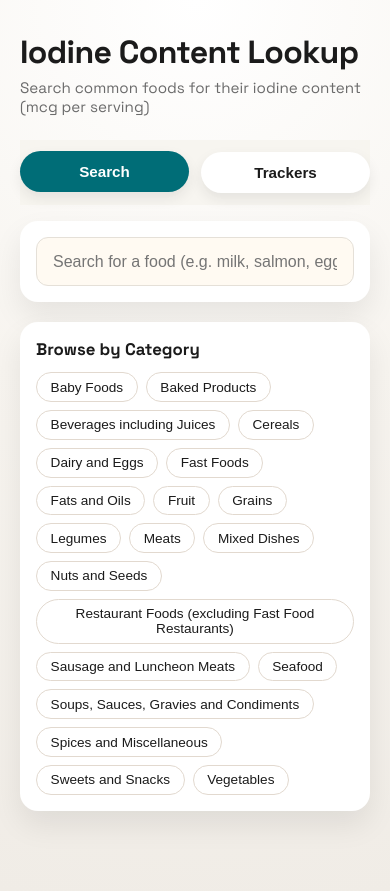
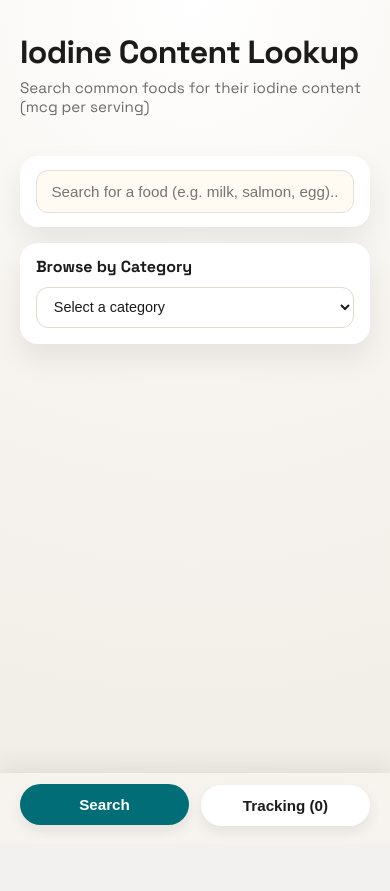
Before and after one commit to elcap123/lid_lookup, a Flask app: page / in a window 390 px wide. After the commit the page ends 829 px from the top, so only its background shows below. Run offline with Flask 3, Linux system fonts and the light colour scheme; data comes from the database, SQL or seed files in the repository; data that the repository does not hold is empty.

Commit message:
mobile UX improvements

```diff
--- a/static/style.css
+++ b/static/style.css
@@ -42,20 +46,23 @@ header h1 {
 }
 
 main {
-    padding: 0 1.25rem 5rem;
+    padding: 0 1.25rem 6.5rem;
     max-width: 960px;
     margin: 0 auto;
 }
 
 .tab-bar {
-    position: sticky;
-    top: 0;
+    position: fixed;
+    bottom: 0;
+    left: 0;
+    right: 0;
     display: flex;
     gap: 0.75rem;
-    background: rgba(247, 244, 239, 0.9);
+    background: rgba(247, 244, 239, 0.95);
     backdrop-filter: blur(6px);
-    padding: 0.75rem 0;
-    z-index: 5;
+    padding: 0.75rem 1.25rem 1.1rem;
+    z-index: 10;
+    box-shadow: 0 -10px 20px rgba(0, 0, 0, 0.06);
 }
 
 .tab-btn {
@@ -89,15 +96,15 @@ main {
 
 .search-container {
     background: var(--surface);
-    padding: 1rem;
+    padding: 0.85rem 1rem;
     border-radius: var(--radius);
     box-shadow: var(--shadow);
 }
 
 #search-input {
     width: 100%;
-    padding: 0.9rem 1rem;
-    font-size: 1rem;
+    padding: 0.75rem 0.9rem;
+    font-size: 0.95rem;
     border: 1px solid #e5e0d8;
     border-radius: 12px;
     outline: none;
@@ -110,39 +117,26 @@ main {
 }
 
 .categories {
-    margin-top: 1.25rem;
+    margin-top: 1rem;
     background: var(--surface);
     border-radius: var(--radius);
-    padding: 1rem;
+    padding: 0.85rem 1rem 1rem;
     box-shadow: var(--shadow);
 }
 
 .categories h2 {
-    font-size: 1.05rem;
-    margin-bottom: 0.75rem;
+    font-size: 1rem;
+    margin-bottom: 0.6rem;
 }
 
-.category-buttons {
-    display: flex;
-    flex-wrap: wrap;
-    gap: 0.5rem;
-}
-
-.category-btn {
+.category-select {
+    width: 100%;
+    padding: 0.65rem 0.8rem;
+    border-radius: 12px;
     border: 1px solid #e2d9cf;
-    border-radius: 999px;
     background: #fff;
+    font-size: 0.9rem;
     color: var(--ink);
-    font-size: 0.85rem;
-    padding: 0.4rem 0.85rem;
-    cursor: pointer;
-}
-
-.category-btn:hover,
-.category-btn.active {
-    background: var(--accent-3);
-    border-color: var(--accent-3);
-    color: #0b3c3e;
 }
 
 .results-section,
--- a/templates/index.html
+++ b/templates/index.html
@@ -13,11 +13,6 @@
     </header>
 
     <main>
-        <nav class="tab-bar" aria-label="Primary">
-            <button class="tab-btn active" data-tab="search">Search</button>
-            <button class="tab-btn" data-tab="tracker">Trackers</button>
-        </nav>
-
         <section id="tab-search" class="tab-panel active">
             <div class="search-container">
                 <input
@@ -30,11 +25,12 @@
 
             <div class="categories">
                 <h2>Browse by Category</h2>
-                <div class="category-buttons">
+                <select id="category-select" class="category-select">
+                    <option value="">Select a category</option>
                     {% for cat in categories %}
-                    <button class="category-btn" data-category="{{ cat }}">{{ cat }}</button>
+                    <option value="{{ cat }}">{{ cat }}</option>
                     {% endfor %}
-                </div>
+                </select>
             </div>
 
             <div id="results-section" class="results-section hidden">
@@ -47,12 +43,8 @@
                         <thead>
                             <tr>
                                 <th>Food</th>
-                                <th>Category</th>
-                                <th>Serving</th>
-                                <th>Iodine (mcg)</th>
-                                <th>Level</th>
-                                <th>Range (min–max)</th>
-                                <th>Track</th>
+                                <th>Iodine (mcg/serving)</th>
+                                <th>Action</th>
                             </tr>
                         </thead>
                         <tbody id="results-body"></tbody>
@@ -80,10 +72,16 @@
                         <span class="summary-label">Items</span>
                         <span id="summary-count" class="summary-value">0</span>
                     </div>
-                    <div class="summary-card">
-                        <span class="summary-label">Avg / Item</span>
-                        <span id="summary-avg" class="summary-value">0</span>
+                </div>
+                <div class="tracker-progress">
+                    <div class="progress-header">
+                        <span class="progress-label">Daily Threshold</span>
+                        <span id="progress-text" class="progress-text">0 / 150 mcg</span>
                     </div>
+                    <div class="progress-bar">
+                        <div id="progress-fill" class="progress-fill"></div>
+                    </div>
+                    <p id="progress-note" class="progress-note hidden">Above 150 mcg daily allowance.</p>
                 </div>
                 <div id="tracker-alert" class="tracker-alert hidden"></div>
                 <div class="table-wrap">
@@ -110,6 +108,11 @@
                 <p id="tracker-empty" class="no-results">No items tracked yet.</p>
             </div>
         </section>
+
+        <nav class="tab-bar" aria-label="Primary">
+            <button class="tab-btn active" data-tab="search">Search</button>
+            <button class="tab-btn" data-tab="tracker">Tracking (<span id="tracking-count">0</span>)</button>
+        </nav>
     </main>
 
     <script>
@@ -121,7 +124,7 @@
         const resultsBody = document.getElementById('results-body');
         const noResults = document.getElementById('no-results');
         const clearBtn = document.getElementById('clear-btn');
-        const categoryButtons = document.querySelectorAll('.category-btn');
+        const categorySelect = document.getElementById('category-select');
         const trackerBody = document.getElementById('tracker-body');
         const trackerTable = document.getElementById('tracker-table');
         const trackerTotal = document.getElementById('tracker-total');
@@ -131,7 +134,10 @@
         const trackerAlert = document.getElementById('tracker-alert');
         const summaryTotal = document.getElementById('summary-total');
         const summaryCount = document.getElementById('summary-count');
-        const summaryAvg = document.getElementById('summary-avg');
+        const trackingCount = document.getElementById('tracking-count');
+        const progressText = document.getElementById('progress-text');
+        const progressFill = document.getElementById('progress-fill');
+        const progressNote = document.getElementById('progress-note');
 
         let debounceTimer;
         let currentLocalDate = getLocalDateString();
@@ -145,6 +151,7 @@
         function setActiveTab(tabName) {
             tabButtons.forEach(btn => btn.classList.toggle('active', btn.dataset.tab === tabName));
             tabPanels.forEach(panel => panel.classList.toggle('active', panel.id === `tab-${tabName}`));
+            document.body.classList.toggle('tracker-only', tabName === 'tracker');
         }
 
         function renderResults(foods, title) {
@@ -159,9 +166,6 @@
                 document.getElementById('results-table').classList.remove('hidden');
                 foods.forEach(food => {
                     const tr = document.createElement('tr');
-                    const range = (food.min !== null && food.max !== null)
-                        ? `${food.min}–${food.max}`
-                        : '—';
                     const iodine = Number(food.iodine_mcg);
                     let levelLabel = 'High';
                     let levelClass = 'tag--high';
@@ -174,11 +178,11 @@
                     }
                     tr.innerHTML = `
                         <td>${food.description}</td>
-                        <td><span class="category-tag">${food.category}</span></td>
-                        <td>${food.serving_size} ${food.serving_measure}</td>
-                        <td class="iodine-value">${food.iodine_mcg}</td>
-                        <td><span class="iodine-tag ${levelClass}">${levelLabel}</span></td>
-                        <td>${range}</td>
+                        <td class="result-meta">
+                            <span class="iodine-tag ${levelClass}">${food.iodine_mcg}</span>
+                            <span class="result-divider">/</span>
+                            <span class="result-serving">${food.serving_size} ${food.serving_measure}</span>
+                        </td>
                         <td><button class="track-btn" data-food-id="${food.id}">Add</button></td>
                     `;
                     resultsBody.appendChild(tr);
@@ -192,7 +196,7 @@
             resultsSection.classList.add('hidden');
             resultsBody.innerHTML = '';
             searchInput.value = '';
-            categoryButtons.forEach(btn => btn.classList.remove('active'));
+            categorySelect.value = '';
         }
 
         function bindTrackButtons() {
@@ -203,7 +207,6 @@
                     if (!Number.isFinite(foodId)) return;
                     apiPost('/api/tracker/add', { food_id: foodId, local_date: currentLocalDate })
                         .then(renderTrackerFromResponse)
-                        .then(() => setActiveTab('tracker'))
                         .catch(showTrackerError);
                 });
             });
@@ -215,8 +218,19 @@
             trackerDate.textContent = data.date ? `Date: ${data.date}` : '';
             summaryTotal.textContent = `${data.total_iodine.toFixed(1)} mcg`;
             summaryCount.textContent = data.count;
-            const avg = data.count ? data.total_iodine / data.count : 0;
-            summaryAvg.textContent = `${avg.toFixed(1)} mcg`;
+            trackingCount.textContent = data.count;
+            const goal = 150;
+            const ratio = goal > 0 ? data.total_iodine / goal : 0;
+            const percent = Math.min(ratio, 1) * 100;
+            progressFill.style.width = `${percent}%`;
+            progressText.textContent = `${data.total_iodine.toFixed(1)} / ${goal} mcg`;
+            if (ratio > 1) {
+                progressFill.classList.add('progress-fill--over');
+                progressNote.classList.remove('hidden');
+            } else {
+                progressFill.classList.remove('progress-fill--over');
+                progressNote.classList.add('hidden');
+            }
             if (!data.items || data.items.length === 0) {
                 trackerTable.classList.add('hidden');
                 trackerEmpty.classList.remove('hidden');
@@ -275,7 +289,7 @@
                 resultsSection.classList.add('hidden');
                 return;
             }
-            categoryButtons.forEach(btn => btn.classList.remove('active'));
+            categorySelect.value = '';
             debounceTimer = setTimeout(() => {
                 fetch(`/api/search?q=${encodeURIComponent(query)}`)
                     .then(res => res.json())
@@ -283,16 +297,16 @@
             }, 250);
         });
 
-        categoryButtons.forEach(btn => {
-            btn.addEventListener('click', () => {
-                const category = btn.dataset.category;
-                searchInput.value = '';
-                categoryButtons.forEach(b => b.classList.remove('active'));
-                btn.classList.add('active');
-                fetch(`/api/category/${encodeURIComponent(category)}`)
-                    .then(res => res.json())
-                    .then(data => renderResults(data, category));
-            });
+        categorySelect.addEventListener('change', () => {
+            const category = categorySelect.value;
+            if (!category) {
+                resultsSection.classList.add('hidden');
+                return;
+            }
+            searchInput.value = '';
+            fetch(`/api/category/${encodeURIComponent(category)}`)
+                .then(res => res.json())
+                .then(data => renderResults(data, category));
         });
 
         clearBtn.addEventListener('click', clearResults);
```
Also changed, not shown: other parts of static/style.css (+76 -30 lines).
